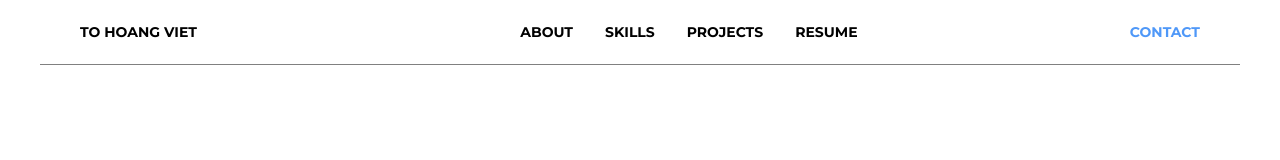
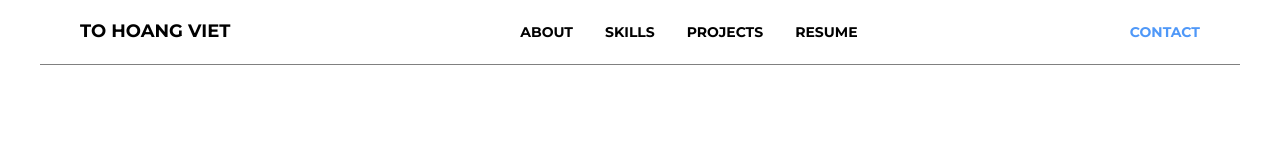
Before and after one commit to toho36/nextjs-portfolio, a Next.js app: page / in a window 1280 px wide. Shown: the top 160 px of the page. Built offline with nearby package versions, Linux system fonts and the light colour scheme.

Commit message:
fontsize

```diff
--- a/components/Layout/MainNavigation.tsx
+++ b/components/Layout/MainNavigation.tsx
@@ -92,7 +92,7 @@ export default function MainNavigation({
                 target="_blank"
                 rel="noreferrer"
               >
-                <CustomButton>To Hoang Viet</CustomButton>
+                <CustomButton fontSize={18}>To Hoang Viet</CustomButton>
               </a>
             </Box>
             {/* Display the menu icon when the screen is smaller */}
```
